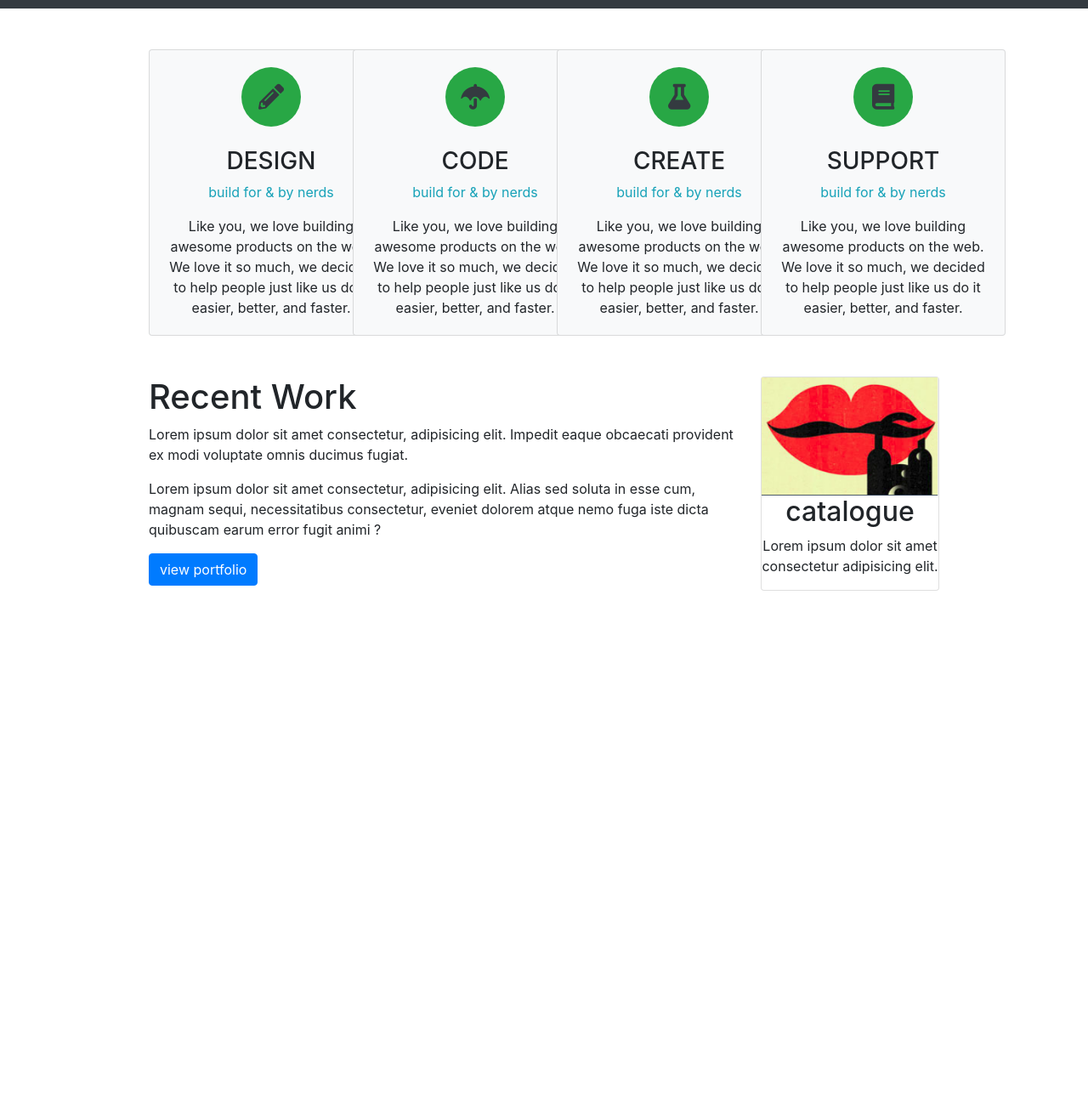
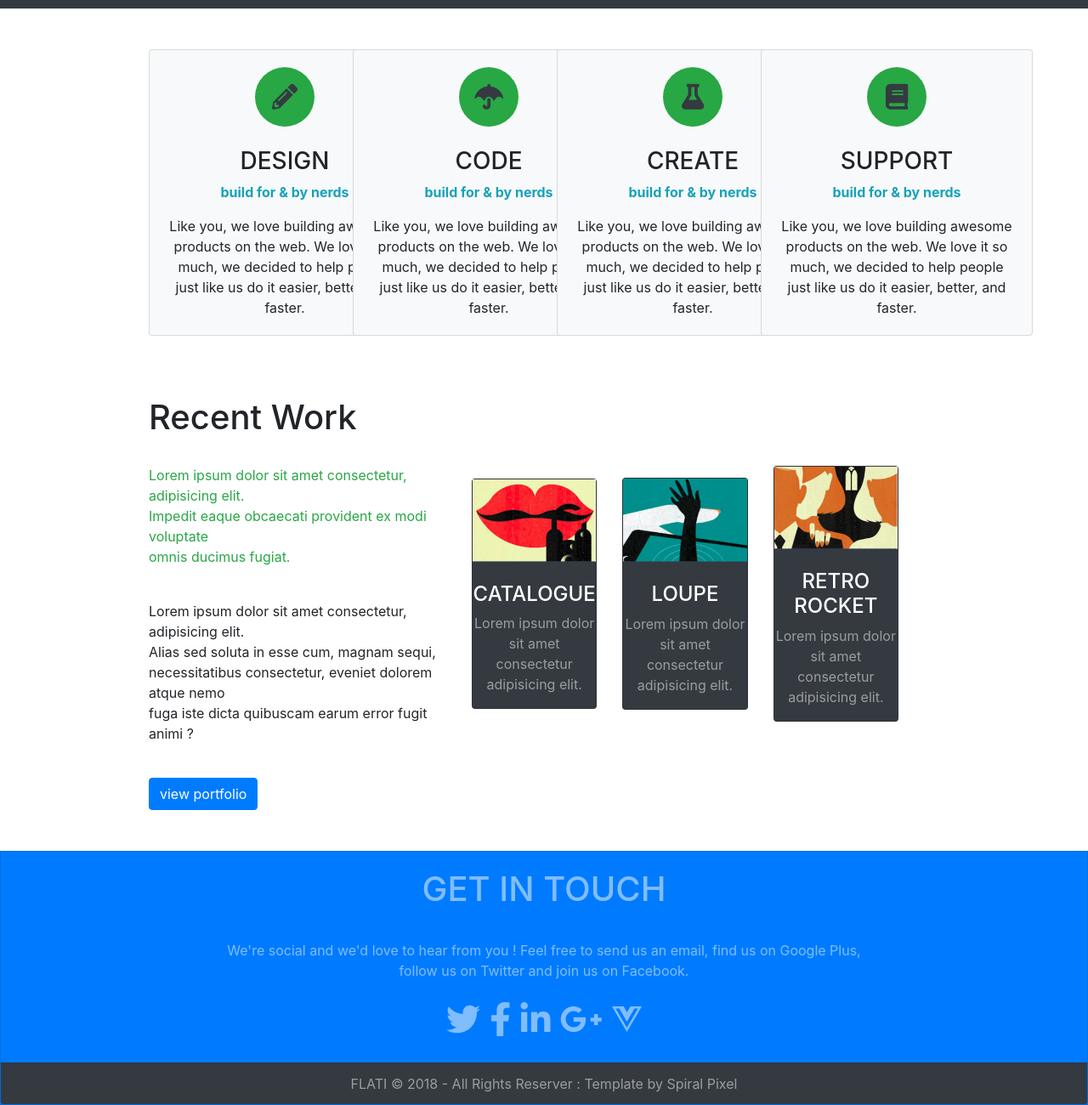
Before and after one commit to Developer-Karis/flatiBootstrap, a website: page index.html in a window 1280 px wide. Shown: the part 774-2074 px from the top of the page at 85% size. Before the commit the page ends 1469 px from the top, so only its background shows below. Drawn offline with nearby package versions, Linux system fonts and the light colour scheme.

Commit message:
site fini, update Jul 15 - 19:39

```diff
--- a/index.html
+++ b/index.html
@@ -47,12 +47,14 @@
 
     <!-- Section Banner Home -->
     <section>
-        <img src="./src/images/bg-header.png" alt="" class="img-fluid">
+        <div class="row m-0">
+            <img src="./src/images/bg-header.png" class="w-100">
+        </div>
     </section>
 
     <!-- Section About -->
     <section>
-        <div class="bg-dark d-flex justify-content-center align-items-center text-center p-5 text-white-50"
+        <div class="bg-dark d-flex justify-content-center align-items-center text-center p-5 text-white-50 font-weight-bold"
             style="font-size: 25px;">
             <p>i think most <span class="bg-info">programmers</span> spend the first 5 years of their career
                 mastering<br> <span class="text-info">complexity</span> and the rest of their lives learning
@@ -66,12 +68,12 @@
         <div class="container-fluid w-75 mt-5 text-center">
             <div class="row">
                 <div class="col">
-                    <div class="card bg-light" style="width: 18rem;">
+                    <div class="card bg-light" style="width: 20rem;">
                         <div class="card-body">
                             <i class="fas fa-pencil-alt rounded-circle bg-success mb-4 text-dark d-flex justify-content-center align-items-center mx-auto"
                                 style="width: 70px; height: 70px; font-size: 30px;"></i>
                             <h3 class="text-uppercase">design</h3>
-                            <a href="" class="text-info">build for & by nerds</a>
+                            <a href="" class="text-info font-weight-bold">build for & by nerds</a>
                             <p class="card-text mt-3">Like you, we love building awesome
                                 products on the web. We love it so
                                 much, we decided to help people just
@@ -80,12 +82,12 @@
                     </div>
                 </div>
                 <div class="col">
-                    <div class="card bg-light" style="width: 18rem;">
+                    <div class="card bg-light" style="width: 20rem;">
                         <div class="card-body">
                             <i class="fas fa-umbrella rounded-circle bg-success mb-4 text-dark d-flex justify-content-center align-items-center mx-auto"
                                 style="width: 70px; height: 70px; font-size: 30px;"></i>
                             <h3 class="text-uppercase">code</h3>
-                            <a href="" class="text-info">build for & by nerds</a>
+                            <a href="" class="text-info font-weight-bold">build for & by nerds</a>
                             <p class="card-text mt-3">Like you, we love building awesome
                                 products on the web. We love it so
                                 much, we decided to help people just
@@ -94,12 +96,12 @@
                     </div>
                 </div>
                 <div class="col">
-                    <div class="card bg-light" style="width: 18rem;">
+                    <div class="card bg-light" style="width: 20rem;">
                         <div class="card-body">
                             <i class="fas fa-flask rounded-circle bg-success mb-4 text-dark d-flex justify-content-center align-items-center mx-auto"
                                 style="width: 70px; height: 70px; font-size: 30px;"></i>
                             <h3 class="text-uppercase">create</h3>
-                            <a href="" class="text-info">build for & by nerds</a>
+                            <a href="" class="text-info font-weight-bold">build for & by nerds</a>
                             <p class="card-text mt-3">Like you, we love building awesome
                                 products on the web. We love it so
                                 much, we decided to help people just
@@ -108,12 +110,12 @@
                     </div>
                 </div>
                 <div class="col">
-                    <div class="card bg-light" style="width: 18rem;">
+                    <div class="card bg-light" style="width: 20rem;">
                         <div class="card-body">
                             <i class="fas fa-book rounded-circle bg-success mb-4 text-dark d-flex justify-content-center align-items-center mx-auto"
                                 style="width: 70px; height: 70px; font-size: 30px;"></i>
                             <h3 class="text-uppercase">support</h3>
-                            <a href="" class="text-info">build for & by nerds</a>
+                            <a href="" class="text-info font-weight-bold">build for & by nerds</a>
                             <p class="card-text mt-3">Like you, we love building awesome
                                 products on the web. We love it so
                                 much, we decided to help people just
@@ -122,10 +124,10 @@
                     </div>
                 </div>
             </div>
-            <div class="row">
-                <div class="col text-left mt-5">
+            <div class="row d-flex justify-content-center align-items-center pr-5" style="white-space: pre-line;">
+                <div class="col-5 text-left mt-5">
                     <h1>Recent Work</h1>
-                    <p>Lorem ipsum dolor sit amet consectetur, adipisicing elit.
+                    <p class="text-success">Lorem ipsum dolor sit amet consectetur, adipisicing elit.
                         Impedit eaque obcaecati provident ex modi voluptate
                         omnis ducimus fugiat.</p>
                     <p>Lorem ipsum dolor sit amet consectetur, adipisicing elit.
@@ -134,17 +136,55 @@
                         fuga iste dicta quibuscam earum error fugit animi ?</p>
                     <button class="btn btn-primary">view portfolio</button>
                 </div>
-                <div class="col-3 mt-5">
-                    <div class="card">
-                        <img src="./src/images/flati-design-screenshot1.png" alt="">
-                        <h2>catalogue</h2>
-                        <p>Lorem ipsum dolor sit amet
+                <div class="col mt-5">
+                    <div class="card bg-dark text-white">
+                        <img src="./src/images/flati-design-screenshot1.png" alt="" class="mb-4">
+                        <h4 class="text-uppercase">catalogue</h4>
+                        <p class="text-white-50">Lorem ipsum dolor sit amet
+                            consectetur adipisicing elit.</p>
+                    </div>
+                </div>
+                <div class="col mt-5">
+                    <div class="card bg-dark text-white">
+                        <img src="./src/images/flati-design-screenshot2.png" alt="" class="mb-4">
+                        <h4 class="text-uppercase">loupe</h4>
+                        <p class="text-white-50">Lorem ipsum dolor sit amet
+                            consectetur adipisicing elit.</p>
+                    </div>
+                </div>
+                <div class="col mt-5">
+                    <div class="card bg-dark text-white">
+                        <img src="./src/images/flati-design-screenshot3.png" alt="" class="mb-4">
+                        <h4 class="text-uppercase">retro rocket</h4>
+                        <p class="text-white-50">Lorem ipsum dolor sit amet
                             consectetur adipisicing elit.</p>
                     </div>
                 </div>
             </div>
         </div>
     </section>
+
+    <!-- Footer -->
+    <footer>
+        <div class="card text-center mt-5 rounded-0 bg-primary text-white-50">
+            <div class="card-body">
+                <h1 class="card-title">GET IN TOUCH</h1>
+                <p class="card-text" style="white-space: pre-line;">
+                    We're social and we'd love to hear from you ! Feel free to send us an email, find us on Google Plus,
+                    follow us on Twitter and join us on Facebook.</p>
+                <div class="container" style="font-size: 40px;">
+                    <i class="fab fa-twitter"></i>
+                    <i class="fab fa-facebook-f"></i>
+                    <i class="fab fa-linkedin-in"></i>
+                    <i class="fab fa-google-plus-g"></i>
+                    <i class="fab fa-vuejs"></i>
+                </div>
+            </div>
+            <div class="card-footer bg-dark text-white-50">
+                FLATI © 2018 - All Rights Reserver : Template by Spiral Pixel
+            </div>
+        </div>
+    </footer>
 
     <!-- Jquery & Bootstrap -->
     <script src="./node_modules/jquery/dist/jquery.js"></script>
```
